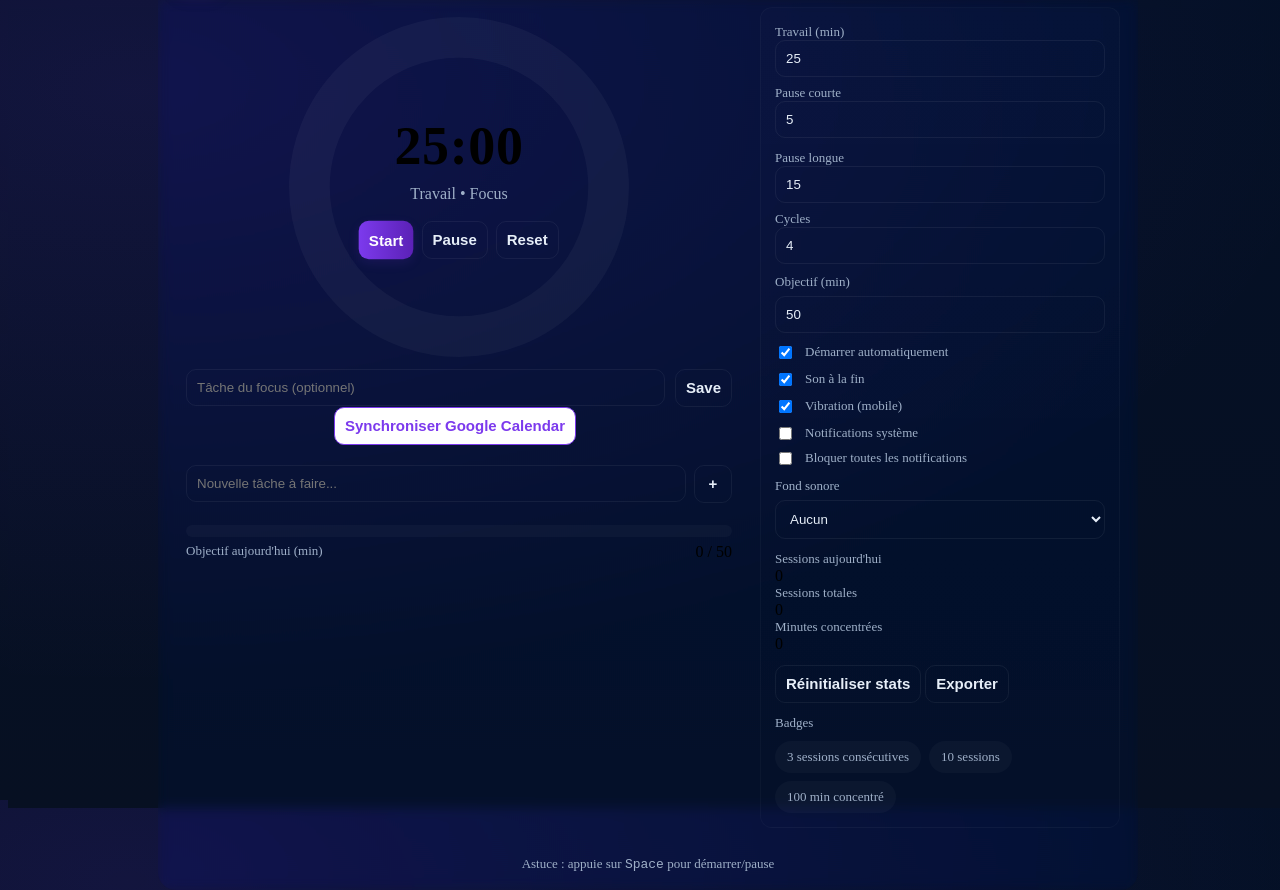
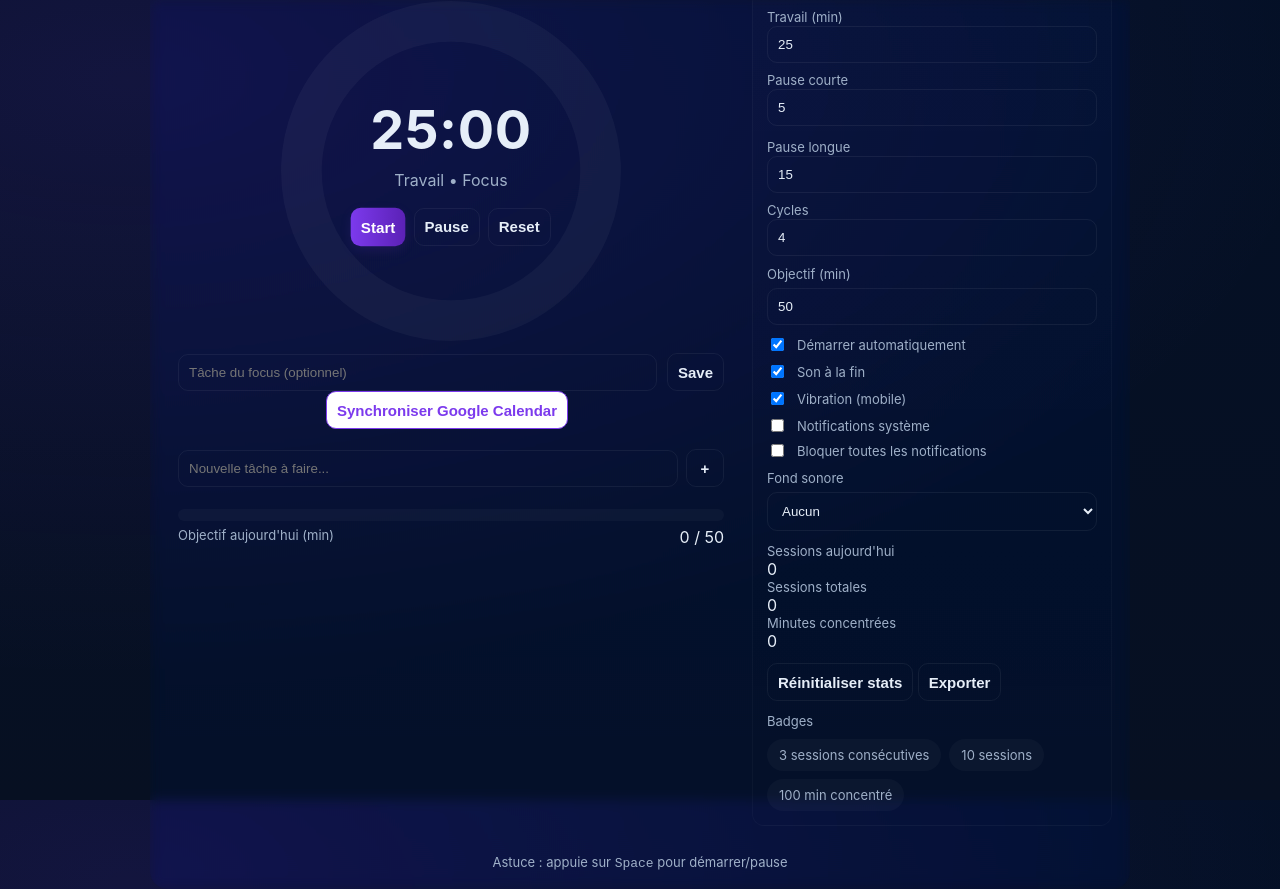
Before and after one commit to Clementlble/PulseFocus, a plain HTML site: page index.html in a window 1280 px wide. Drawn offline with Linux system fonts and the light colour scheme.

Commit message:
index.html

```diff
--- a/index.html
+++ b/index.html
@@ -15,23 +15,8 @@
 
     /* Base reset */
     *{box-sizing:border-box}
-    html, body {
-      height: 100%;
-      min-height: 100vh;
-      background: radial-gradient(1200px 600px at 10% 10%, rgba(124,58,237,0.12), transparent), linear-gradient(180deg,#041026 0%,var(--bg) 100%);
-      /* Ajoute les insets pour iPhone */
-      padding-top: env(safe-area-inset-top, 0px);
-      padding-bottom: env(safe-area-inset-bottom, 0px);
-      box-sizing: border-box;
-    }
-    body {
-      min-height: 100vh;
-      min-width: 100vw;
-      display:flex;
-      align-items:center;
-      justify-content:center;
-      padding:18px;
-    }
+    html,body{height:100%;margin:0;font-family:Inter, ui-sans-serif, system-ui, -apple-system, 'Segoe UI', Roboto, 'Helvetica Neue', Arial;color:var(--text);-webkit-font-smoothing:antialiased}
+    body{background: radial-gradient(1200px 600px at 10% 10%, rgba(124,58,237,0.12), transparent), linear-gradient(180deg,#041026 0%,var(--bg) 100%);display:flex;align-items:center;justify-content:center;padding:18px}
 
     /* Card layout */
     .card{width:100%;max-width:var(--max-width);background:linear-gradient(180deg, rgba(255,255,255,0.02), rgba(255,255,255,0.01));border-radius:var(--card-radius);padding:18px;box-shadow:var(--shadow);display:grid;grid-template-columns:1fr 360px;gap:18px;align-items:start;backdrop-filter: blur(6px) saturate(140%);-webkit-backdrop-filter: blur(6px) saturate(140%);border:1px solid rgba(255,255,255,0.04)}
```
